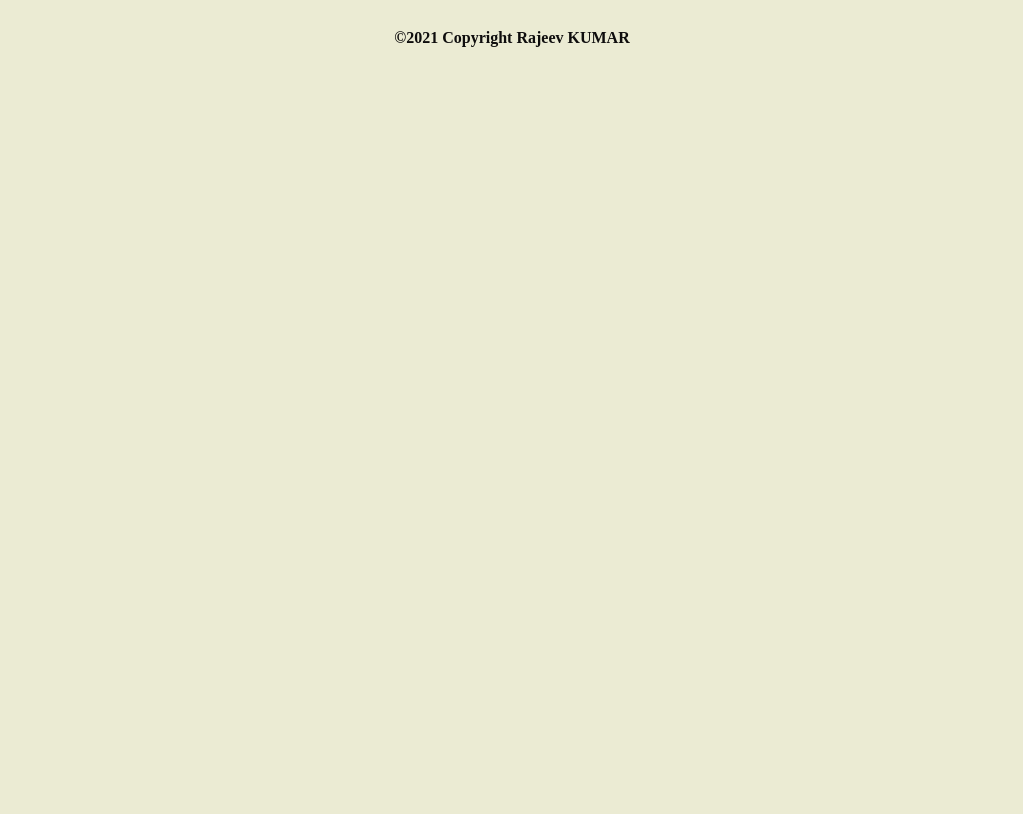
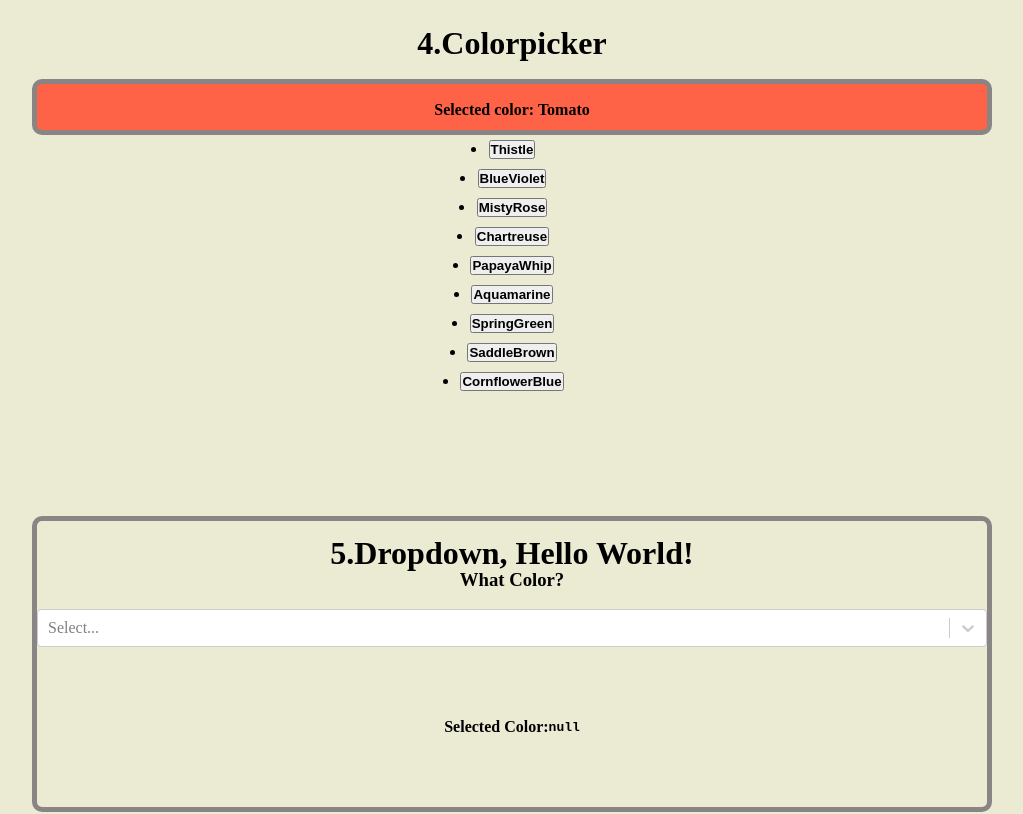
Before and after one commit to rjkr007/react-practice, a React (Create React App) app: page / in a window 1280 px wide. Shown: the part 1420-2234 px from the top of the page, without its empty margins (128-1151 px from the left). Before the commit the page ends 1483 px from the top, so only its background shows below. Built offline with nearby package versions, Linux system fonts and the light colour scheme; no server answers.

Commit message:
Add Colorpicker and Dropdown component

```diff
--- a/package.json
+++ b/package.json
@@ -12,6 +12,7 @@
     "react": "^17.0.1",
     "react-dom": "^17.0.1",
     "react-scripts": "4.0.3",
+    "react-select": "^4.3.0",
     "web-vitals": "^1.1.0"
   },
   "scripts": {
--- a/src/App.js
+++ b/src/App.js
@@ -1,6 +1,9 @@
 import "./Count.css";
 import Count from "./Count";
 import Cats from "./Cats";
+import Colorpicker from "./Colorpicker";
+import Dropdown from "./Dropdown";
+// import Clock from "./Clock";
 // import Catss from "./Catss";
 
 export default function Card() {
@@ -19,6 +22,7 @@
   return (
     <div>
       <Count />
+      {/* <Clock /> */}
       <div className="container">
         <h1 className="popeya">2. Popeya the Sailor</h1>
         <div className="profileCard">
@@ -39,8 +43,9 @@
         </div>
       </div>
       <Cats />
+      <Colorpicker />
+      <Dropdown />
       {/* <Catss /> */}
-
       <footer>
         <div className="footer">
           <p>©2021 Copyright Rajeev KUMAR</p>
--- a/src/Cats.css
+++ b/src/Cats.css
@@ -24,7 +24,6 @@
   padding-right: 0.5rem;
 }
 
-
 .clothes {
   background: none;
   color: rgb(247, 238, 238);
@@ -37,7 +36,9 @@
 }
 
 .sinks,
-.space, .hats, .boxes {
+.space,
+.hats,
+.boxes {
   background: none;
   color: rgb(247, 238, 238);
   border-color: #f6f0ec;
@@ -62,6 +63,7 @@
   justify-content: center;
   height: 18rem;
   width: 18rem;
+  border-radius: 7.5px;
 }
 
 .list {
--- /dev/null
+++ b/src/Clock.js
@@ -0,0 +1,26 @@
+// import React from 'react';
+// import ReactDOM from 'react-dom';
+
+// class Clock extends React.Component {
+//   constructor(props) {
+//     super(props);
+//     this.state = { date: new Date() };
+//   }
+//   render() {
+//     return <div  style={{
+//             padding: 10,
+//             color: "red",
+//             border: "solid black 2px",
+//             borderradius: "2px",
+//           }} >{this.state.date.toLocaleTimeString()}</div>;
+//   }
+//   componentDidMount() {
+//    const oneSecond = 1000;
+// this.intervalId = setInterval(() => {
+//   this.setState({ date: new Date() });
+// }, oneSecond);
+//   }
+//  componentWillUnmount() {
+//     clearInterval(this.intervalID);
+//  }
+// ReactDOM.render(<Clock />, document.getElementById('app'));
--- /dev/null
+++ b/src/Colorpicker.css
@@ -0,0 +1,32 @@
+.color {
+   display: flex;
+  align-items: center;
+  justify-content: center;
+  height: 5vh;
+  margin-top: 7.5rem;
+  border-radius: 10px;
+}
+
+.dropdown {
+  display: flex;
+  align-items: center;
+  justify-content: center;
+  height: 7vh;
+  margin-top: 1rem;
+  border-radius: 10px;
+  margin-left: 10rem;
+  margin-right: 10rem;
+  border: 5px solid rgb(138, 133, 133);
+}
+
+
+.cat {
+  display: flex;
+  flex-direction: column;
+  align-items: center;
+  justify-content: center;
+  border-radius: 5px solid black;
+  margin: 5px 1.5px;
+  cursor: pointer;
+  font-weight: 550;
+}
--- /dev/null
+++ b/src/Colorpicker.js
@@ -0,0 +1,49 @@
+import React, { useState } from "react";
+import "./Colorpicker.css";
+
+const colorNames = [
+  "Thistle",
+  "BlueViolet",
+  "MistyRose",
+  "Chartreuse",
+  "PapayaWhip",
+  "Aquamarine",
+  "SpringGreen",
+  "SaddleBrown",
+  "CornflowerBlue",
+];
+
+function Colorpicker() {
+  const [color, setColor] = useState("Tomato");
+
+  const divStyle = { backgroundColor: color };
+
+  return (
+    <div>
+      <h1 className="color">4.Colorpicker</h1>
+
+      <div className="dropdown" style={divStyle}>
+        <p>
+          <b>Selected color: {color}</b>
+        </p>
+      </div>
+      <ul>
+        {colorNames.map((colorName) => (
+          <div className="cats">
+            {" "}
+            <li>
+            <button
+              className="cat"
+              onClick={() => setColor(colorName)}
+              key={colorName}
+
+              >{colorName}
+            </button></li>{" "}
+          </div>
+        ))}
+      </ul>
+    </div>
+  );
+}
+
+export default Colorpicker;
--- /dev/null
+++ b/src/Dropdown.css
@@ -0,0 +1,27 @@
+.drop {
+  display: flex;
+  height: 1vh;
+  align-items: center;
+  justify-content: center;
+  padding-top: 2rem;
+}
+
+.drop1 {
+  display: flex;
+  align-items: center;
+  justify-content: center;
+  height: 10rem;
+}
+.drop2 {
+  display: flex;
+  align-items: center;
+  justify-content: center;
+  margin-top: 1rem;
+}
+.drop3 {
+  border: 5px solid rgb(138, 133, 133);
+  border-radius: 10px;
+  margin-left: 10rem;
+  margin-right: 10rem;
+  margin-top: 7.5rem;
+}
--- /dev/null
+++ b/src/Dropdown.js
@@ -0,0 +1,45 @@
+import React, { useState } from "react";
+import Select from "react-select";
+import "./Dropdown.css";
+
+function Dropdown() {
+  const data = [
+    { value: 1, label: "CornflowerBlue" },
+    { value: 2, label: "MistyRose" },
+    { value: 3, label: "Thistle" },
+    { value: 4, label: "Teal" },
+    { value: 5, label: "GreenYellow" },
+  ];
+
+
+  const [selectedValue, setSelectedValue] = useState(null);
+  const [color, setColor] = useState("");
+
+  const divStyle = { backgroundColor: color };
+
+  const handleChange = (obj) => {
+    setSelectedValue(obj.label);
+    setColor(obj.label);
+  };
+
+  return (
+    <div className="drop3" style={divStyle}>
+      <h1 className="drop">5.Dropdown, Hello World!</h1>
+      <h3 className="drop2">What Color?</h3>
+      <br />
+      <Select
+        value={selectedValue}
+        options={data}
+        onChange={handleChange}
+      />
+      <div className="drop1" style={divStyle}>
+        <b>Selected Color:</b>
+        <pre>
+          <b>{JSON.stringify(selectedValue)}</b>
+                  </pre>
+      </div>
+    </div>
+  );
+}
+
+export default Dropdown;
```
Also changed, not shown: 1 other file (tests, documents, lock files or other folders).
